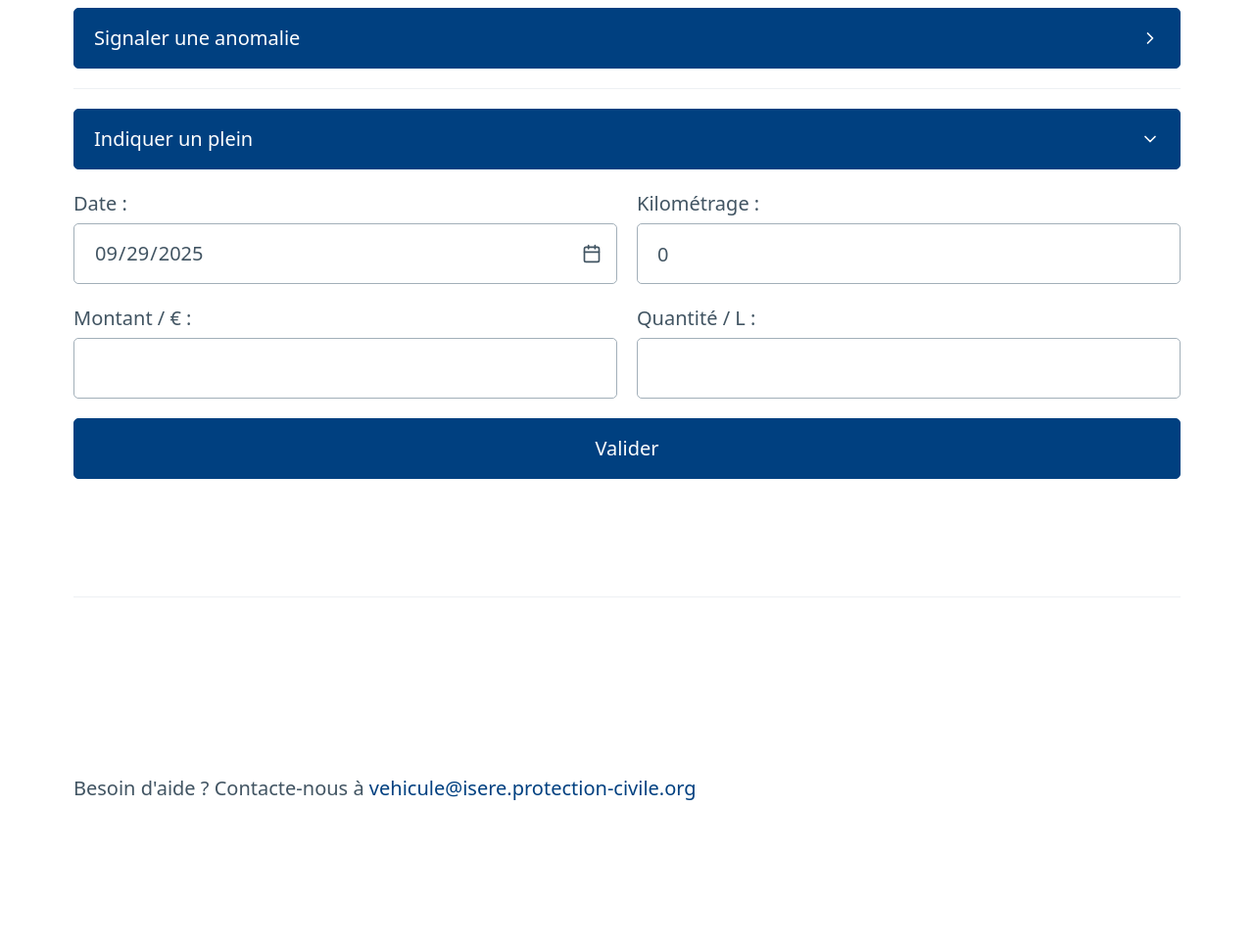
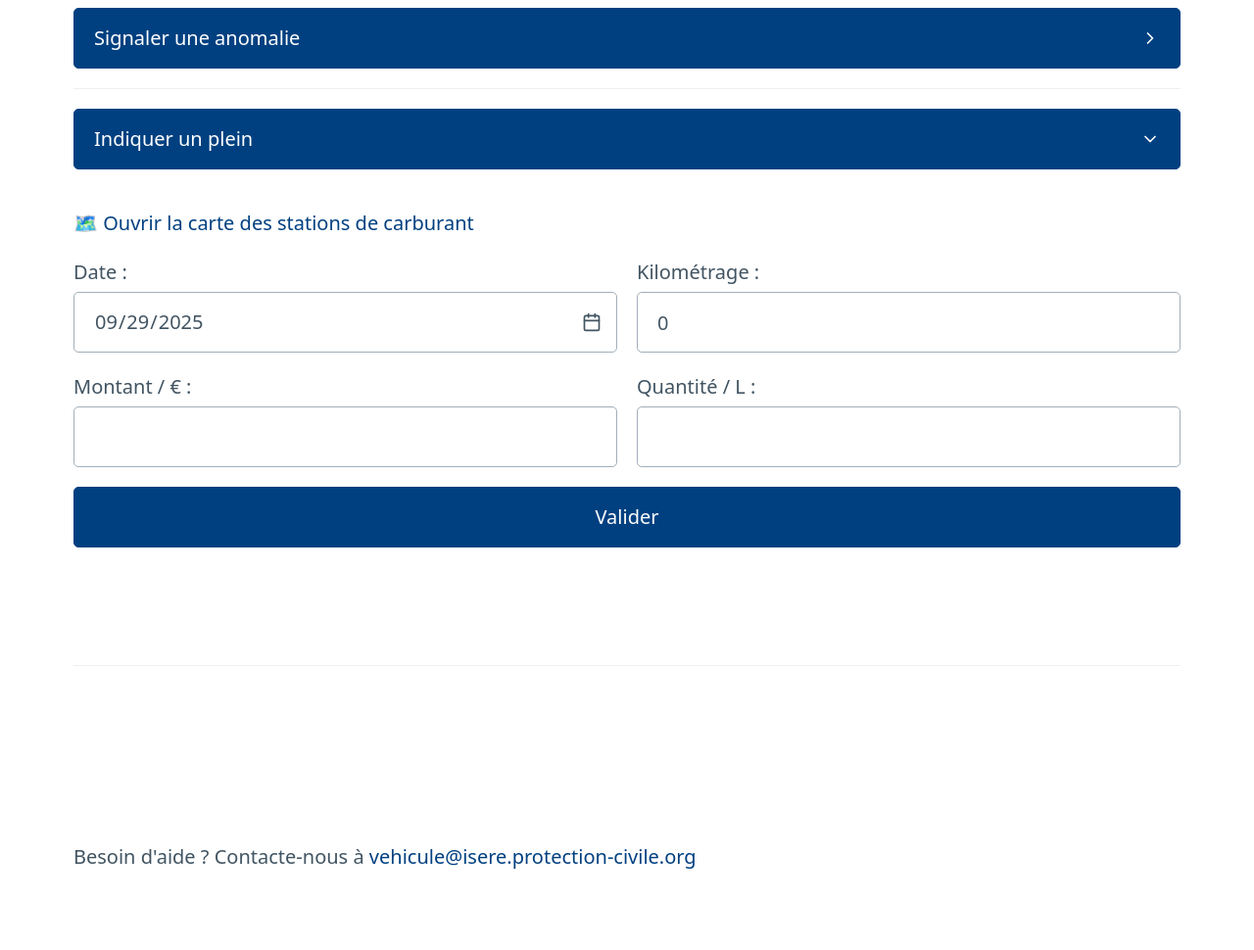
Before and after one commit to protec38/CarBoN, a Django app: page /vehicles/3a8798e8-c193-4e75-868c-982e2f24b576 in a window 1280 px wide, after a click on "Indiquer un plein". Shown: the part 398-1368 px from the top of the page at 98% size. Before the commit the page ends 1215 px from the top, so only its background shows below. Run offline with Django 5.2, Linux system fonts and the light colour scheme; data comes from the database, SQL or seed files in the repository.

Commit message:
Add DKV map link

```diff
--- a/main/static/css/main.css
+++ b/main/static/css/main.css
@@ -22,3 +22,8 @@ input:not([type=submit], [type=button], [type=reset])[readonly] {
     opacity: var(--form-element-disabled-opacity);
     pointer-events: none;
 }
+
+a {
+    margin-top: var(--spacing);
+    margin-bottom: var(--spacing);
+}
--- a/main/templates/main/forms/fuel_expense_form.html
+++ b/main/templates/main/forms/fuel_expense_form.html
@@ -1,5 +1,8 @@
 <form action="{% url 'fuel_expense' vehicle.pk %}" method="post">
     {% csrf_token %}
+    <div class="grid">
+        <a href="https://www.dkv-euroservice.com/DKVMaps/">🗺️ Ouvrir la carte des stations de carburant</a>
+    </div>
     <div class="grid">
         <div>{{ fuel_expense_form.date.as_field_group }}</div>
         <div>{{ fuel_expense_form.mileage.as_field_group }}</div>
```
